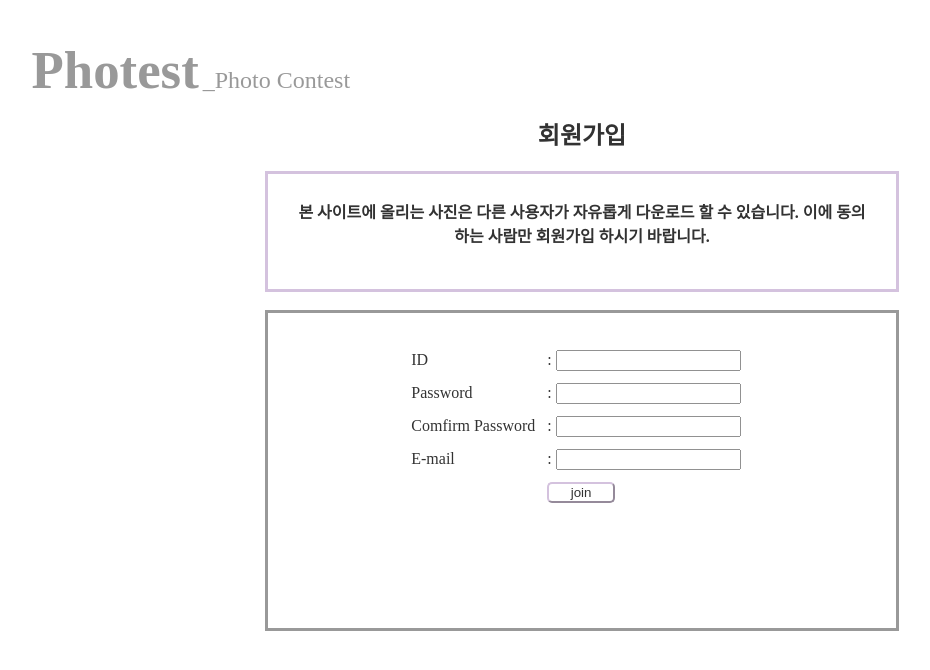
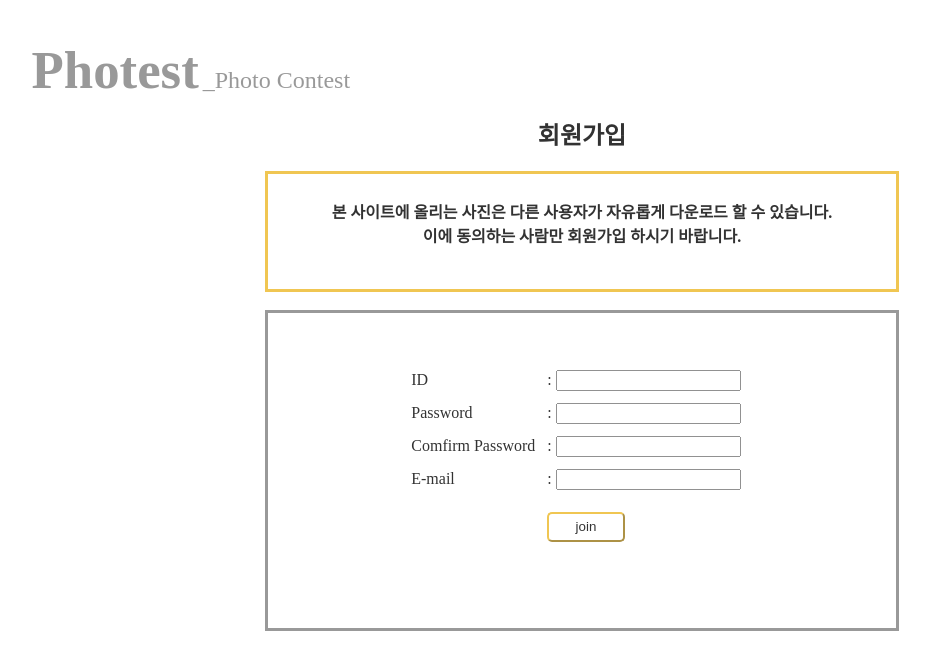
Before and after one commit to DGU-SEA/Photest, a Django app: page /accounts/join/ in a window 1280 px wide; the page is wider, and only the part inside the window is pictured. Shown: the top 670 px of that part, without its empty margins (58-988 px from the left). Run offline with Django 3.2, Linux system fonts and the light colour scheme.

Commit message:
view completeee

```diff
--- a/accounts/templates/accounts/join.html
+++ b/accounts/templates/accounts/join.html
@@ -15,7 +15,7 @@
     <center>
         <h2> 회원가입 </h2>
         <div id="notice">
-            본 사이트에 올리는 사진은 다른 사용자가 자유롭게 다운로드 할 수 있습니다.
+            본 사이트에 올리는 사진은 다른 사용자가 자유롭게 다운로드 할 수 있습니다.<br>
             이에 동의하는 사람만 회원가입 하시기 바랍니다.
         </div><br>
 
@@ -23,6 +23,7 @@
             <table boder="" cellspacing="10">
                 <form id="join" method="POST" action="{%url 'accounts:join'%}">
                     {% csrf_token %}
+                    <tr></tr><tr></tr>
                     <tr>
                         <td>ID </td>
                         <td>: <input name="username" type="text" size="20"></td>
@@ -43,7 +44,7 @@
                         <td>E-mail </td>
                         <td>: <input name="email" type="E-mail" size="20"> </td>
                     </tr>
-
+                    <tr></tr>
                     <tr>
                         <td></td>
                         <td><input type="submit" value="join" id="join_btn"></td>
--- a/accounts/templates/accounts/login.html
+++ b/accounts/templates/accounts/login.html
@@ -25,6 +25,7 @@
                 <form action="" method="post">
                     {% csrf_token %}
                     {{form.as_p}}
+                    <br>
                     <input type="submit" value="login" class='btn btn-outline-primary' id="login_btn">
                 </form>
             </div>
--- a/photo/static/css/join.css
+++ b/photo/static/css/join.css
@@ -44,7 +44,7 @@ a:hover, a:active { text-decoration: none; }
 
 #notice {
     position : relative;
-    border : 3px solid #CAB4D6;
+    border : 3px solid #edb928;
     width : 45%;
     height : 8%;
     padding : 2%;
@@ -68,10 +68,10 @@ a:hover, a:active { text-decoration: none; }
 
 #join_btn {
     position : relative;
-    width : 35%;
-    height : 25%;
+    width : 40%;
+    height : 30px;
     border-radius : 5px;
-    border-color : #CAB4D6;
+    border-color : #edb928;
     background-color: white;
 }
 
@@ -80,7 +80,7 @@ a:hover, a:active { text-decoration: none; }
     width : 5%;
     height : 5%;
     border-radius : 5px;
-    border-color : #CAB4D6;
+    border-color : #edb928;
     background-color: white;
 }
 
@@ -89,6 +89,6 @@ a:hover, a:active { text-decoration: none; }
     width : 5%;
     height : 5%;
     border-radius : 5px;
-    border-color : #CAB4D6;
+    border-color : #edb928;
     background-color: white;
 }
--- a/photo/static/css/login.css
+++ b/photo/static/css/login.css
@@ -63,6 +63,6 @@ a:hover, a:active { text-decoration: none; }
     width : 18%;
     height : 5%;
     border-radius : 5px;
-    border-color : #CAB4D6;
+    border-color : #edb928;
     background-color: white;
 }
```
Also changed, not shown: db.sqlite3, photo/static/image/reward_check.png.
